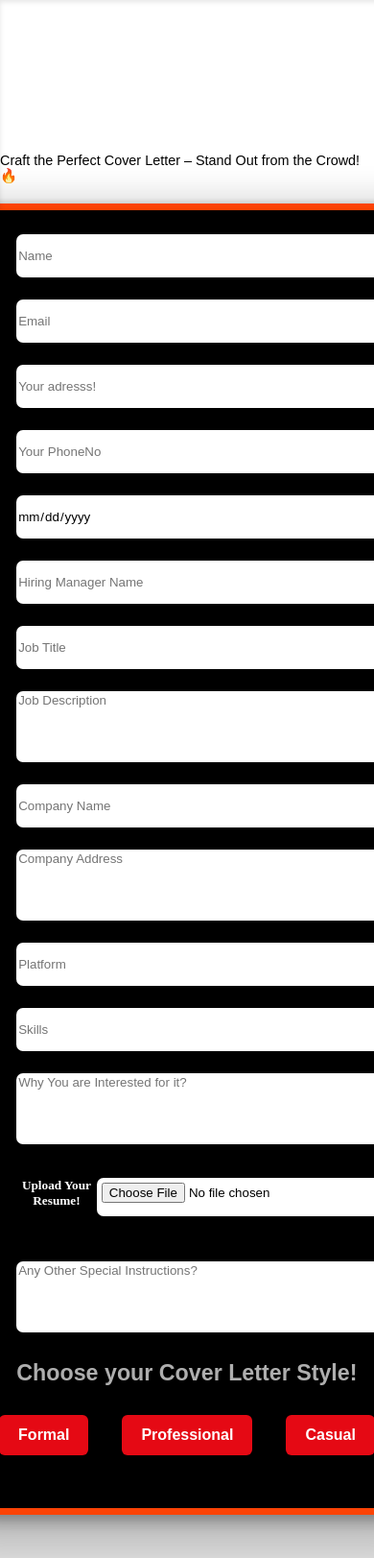
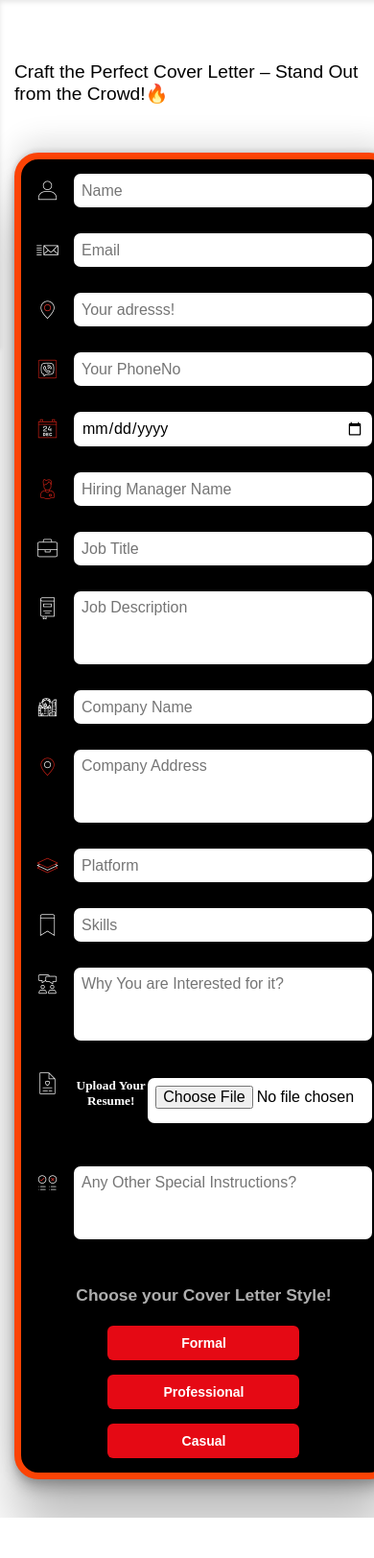
Before and after one commit to Neffy415/scangenius, a Flask app: page /coverletter in a window 390 px wide; the page is wider, and only the part inside the window is pictured. Shown: the part 105-1728 px from the top of that part at 96% size. After the commit the page ends 1686 px from the top of that part, so only its background shows below. Run offline with Flask 3, Linux system fonts and the light colour scheme; the visitor is signed in with stand-in values (Sample User, id 1); some web fonts are replaced.

Commit message:
Update cover.css

```diff
--- a/static/cover.css
+++ b/static/cover.css
@@ -162,26 +162,79 @@ input[type="file"]{
   color:white;
 }
 
-@media (max-width: 768px){
-    form{
+@media (max-width: 768px) {
+    .containerf {
+        padding-top: 150px;  /* Increased from 100px to create more space */
+        width: 100%;
+        padding-left: 15px;
+        padding-right: 15px;
+        margin-bottom: 20px; /* Add bottom margin for spacing */
+    }
+
+    form {
         display: grid;
         grid-template-columns: 1fr;
-        width:54vh;
-        height:auto;
+        width: 90%;         /* Changed from 54vh to percentage */
+        height: auto;
+        padding: 15px;      /* Reduced padding */
+        margin: 0 auto;
+        max-width: 500px;   /* Add max-width for larger phones */
+        position: relative;  /* Add relative positioning */
+        top: 20px;          /* Move form down slightly */
+        margin-bottom: 40px; /* Add bottom margin */
     }
 
-    .containerf{
-      padding-top:250px;
+    .formitem {
+        margin-bottom: 12px;
+        width: 100%;
     }
 
-    .containerf h2{
-      padding-top:35px;
-      padding-bottom: 30px;
+    .formitem img {
+        height: 25px;    /* Reduced icon size */
+        width: 25px;
+        left: -10px;     /* Adjusted position */
     }
 
-    .containerf p{
-      font-size: 0.9rem;
+    .formitem .inputfield {
+        padding: 8px;    /* Added padding for better touch targets */
+        font-size: 16px; /* Readable font size on mobile */
     }
 
+    textarea {
+        height: 60px;   /* Slightly reduced height */
+    }
 
+    .buttons {
+        gap: 15px;      /* Reduced gap */
+        top: 0;         /* Remove top spacing */
+        flex-wrap: wrap; /* Allow buttons to wrap */
+    }
+
+    .buttons button {
+        padding: 10px 15px;
+        font-size: 14px;
+        width: 100%;     /* Full width buttons */
+        max-width: 200px;
+    }
+
+    .Second {
+        font-size: 18px; /* Reduced font size */
+        top: 0;          /* Remove top spacing */
+        margin: 15px 0;
+    }
+
+    h2 {
+        font-size: 20px; /* Reduced heading size */
+        padding: 6px;
+    }
+
+    .covericon {
+        left: -20px;    /* Adjusted position */
+    }
+
+    .heading {
+        position: relative;
+        z-index: 2;         /* Ensure heading stays above form */
+        margin-bottom: 30px; /* Add space below heading */
+    }
 }
```
